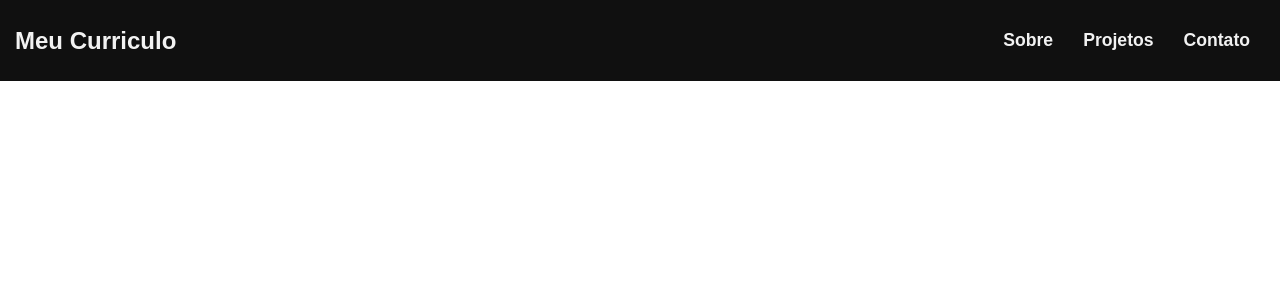
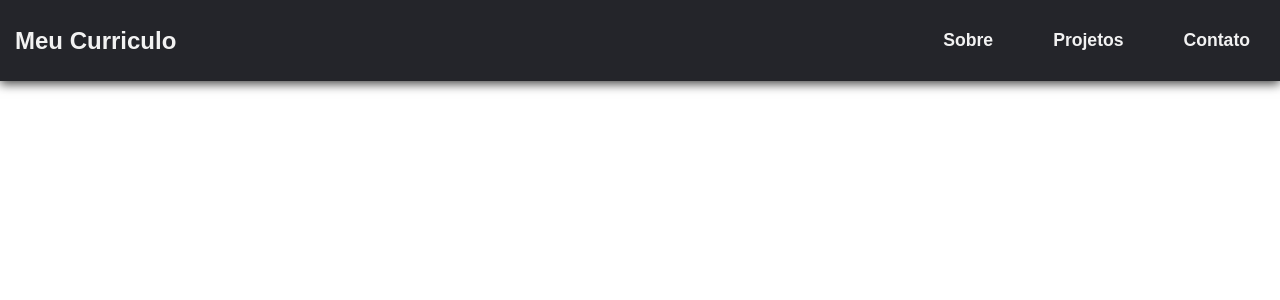
Before and after one commit to Jefersonboaventura/htmlcss, a PHP site: page / in a window 1280 px wide. Shown: the top 300 px of the page. Run offline with PHP 8.4, Linux system fonts and the light colour scheme.

Commit message:
ajustes no código

```diff
--- a/mediaquerie/ex026/menu/index.html
+++ b/mediaquerie/ex026/menu/index.html
@@ -15,15 +15,14 @@
                 <div class="bar"></div>
                 <div class="bar"></div>
             </div>
-
             <ul class="nav-links">
-                <a href="">
-                    <li>Sobre</li>
+                <a href="#" class="link">
+                </li>Sobre</li>
                 </a>
-                <a href="">
+                <a href="#" class="link">
                     <li>Projetos</li>
                 </a>
-                <a href="">
+                <a href="#" class="link">
                     <li>Contato</li>
                 </a>
             </ul>
--- a/mediaquerie/ex026/menu/style.css
+++ b/mediaquerie/ex026/menu/style.css
@@ -6,12 +6,15 @@
     box-sizing: border-box;
     font-family: Arial, Helvetica, sans-serif;
 }
+.header{
+    background-color: #24252a;
+    box-shadow: 0px 3px 10px #464646;
+}
 .navbar{
     display: flex;
     align-items: center;
     justify-content: space-between;
     padding: 15px;
-    background-color: rgba(12, 12, 12, 0.979);
     color: #f2f2f2;
 }
 .bar{
@@ -24,7 +27,6 @@
 .nav-links{
     display: flex;
     gap: 30px;
-    padding: 15px;
     list-style-type: none;
     font-size: 1.1em;
     font-weight: bold;
@@ -33,6 +35,7 @@
 .nav-links a{
     text-decoration: none;
     color: #f2f2f2;
+    padding: 15px;
 }
 
 .toggle-menu{
```
Also changed, not shown: other parts of mediaquerie/ex026/menu/style.css (+17 -13 lines).
